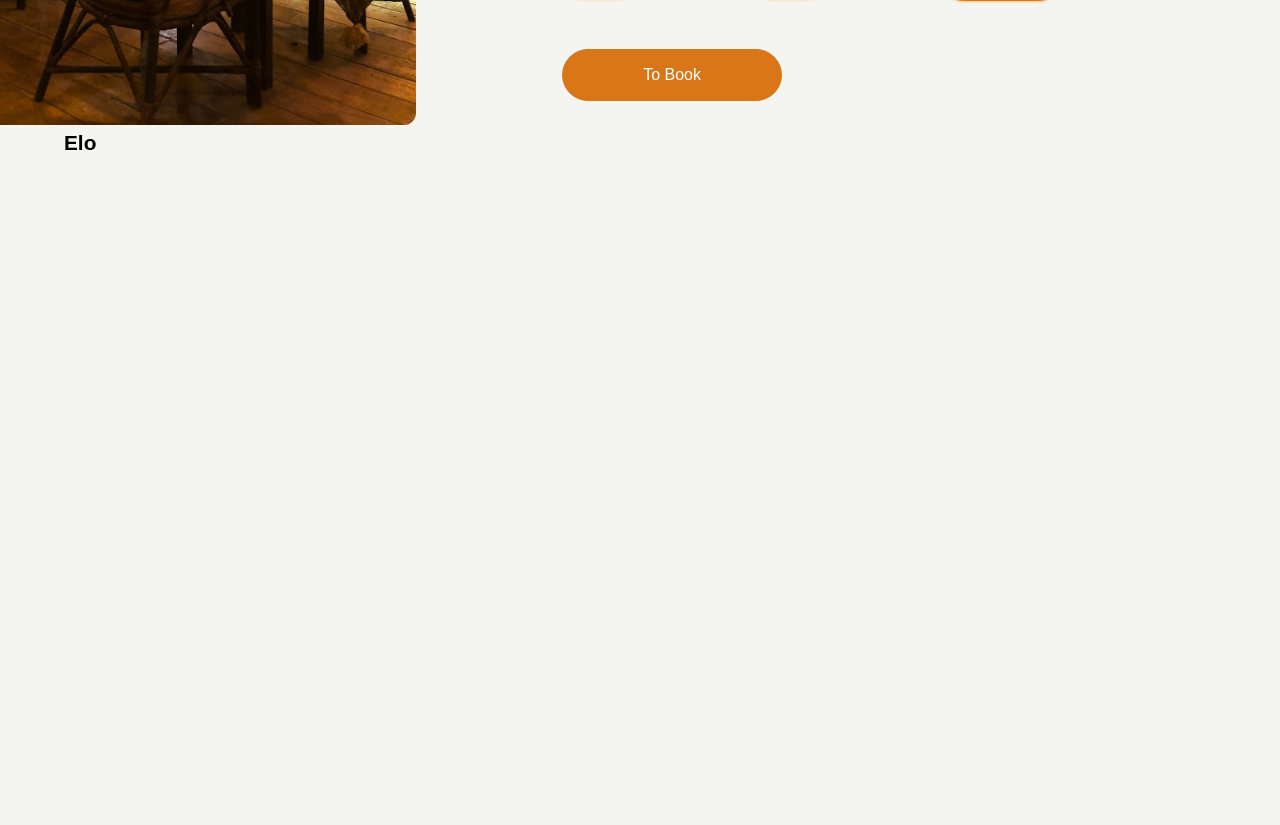
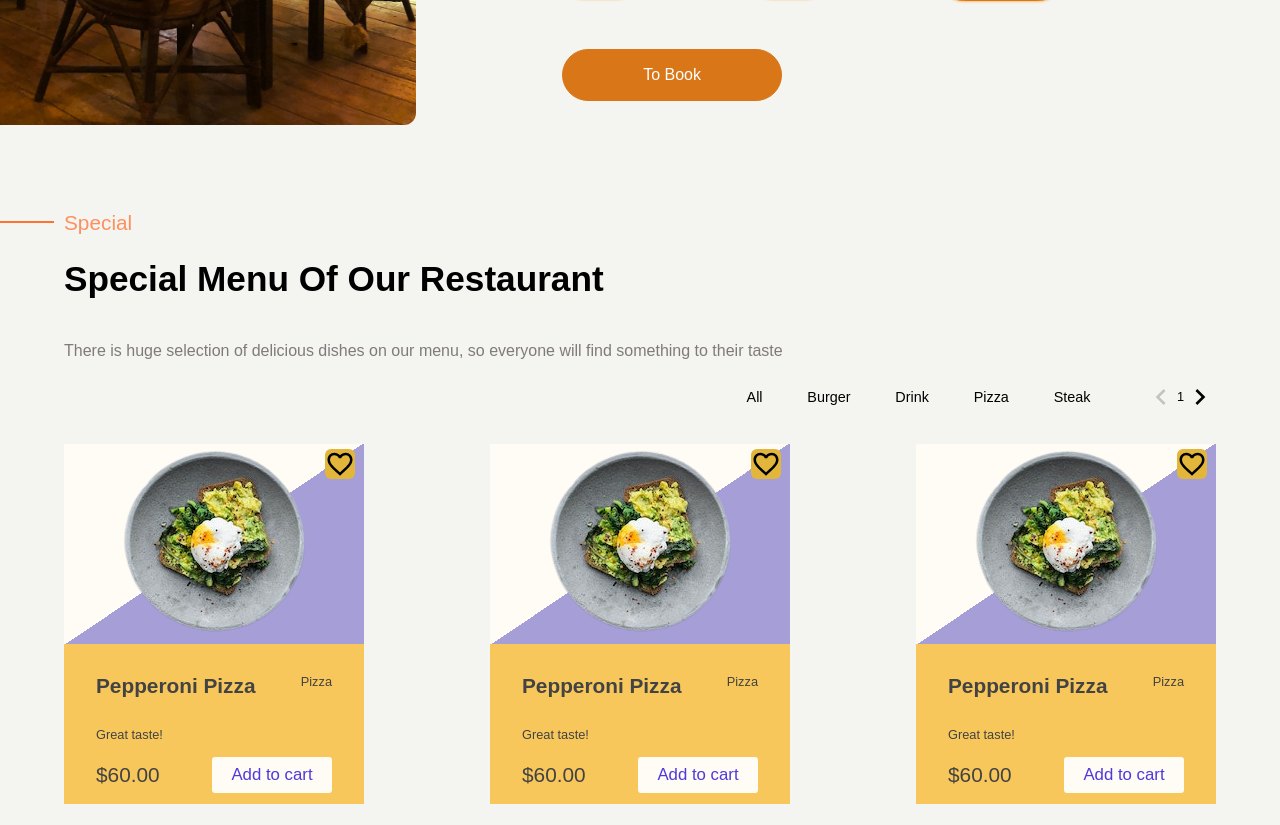
Before and after one commit to Simoon234/food_fe, a React (Create React App) app: page / in a window 1280 px wide. Shown: the part 2880-3705 px from the top of the page. Built offline with nearby package versions, Linux system fonts and the light colour scheme.

Commit message:
added to Home Special component.

```diff
--- a/src/views/Home.tsx
+++ b/src/views/Home.tsx
@@ -6,6 +6,7 @@ import {SectionLayout} from "../components/common/Section";
 import {About} from "../components/about/About";
 import {Menu} from "../components/menu/Menu";
 import {Reservation} from "../components/reservation/Reservation";
+import {SpecialMenu} from "../components/special/SpecialMenu";
 
 export const Home = () => {
     return (
@@ -27,7 +28,7 @@ export const Home = () => {
                 <Reservation/>
             </SectionLayout>
             <SectionLayout>
-                <h1>Elo</h1>
+                <SpecialMenu/>
             </SectionLayout>
         </>
 
```
